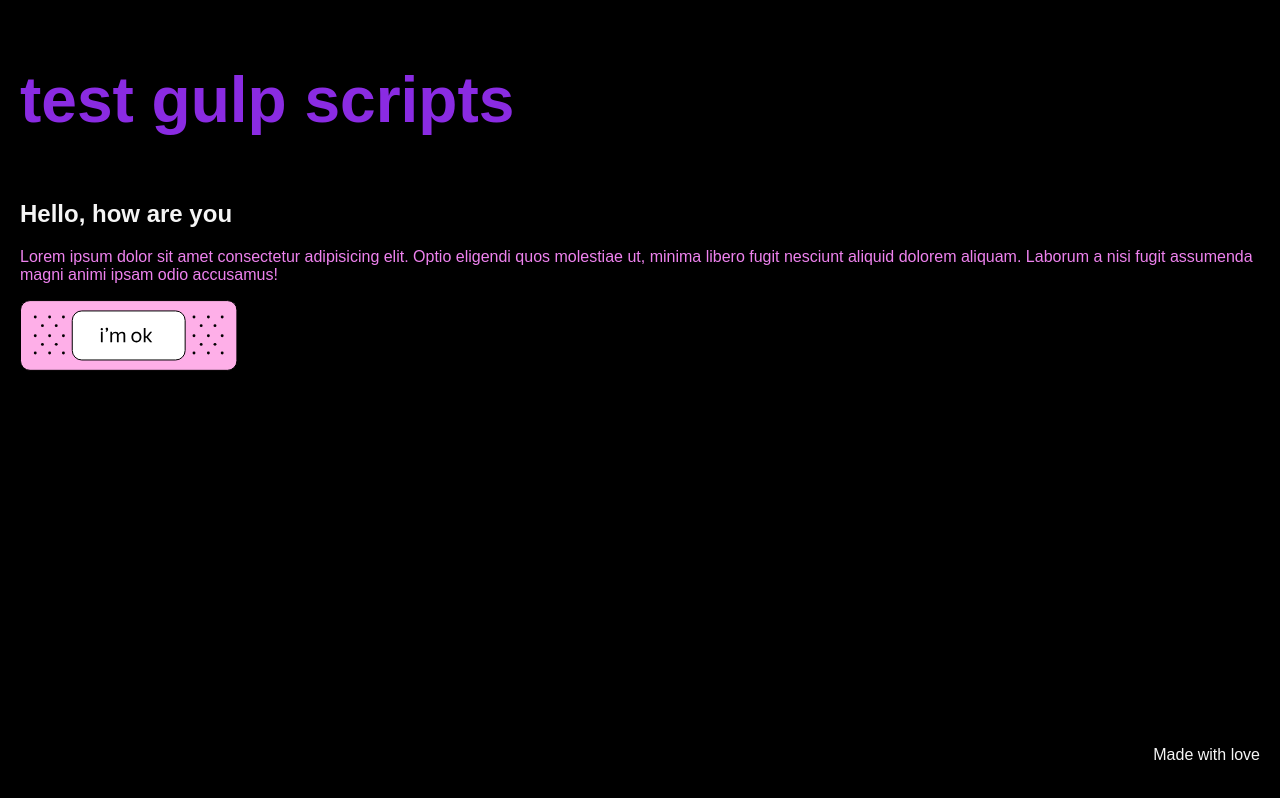
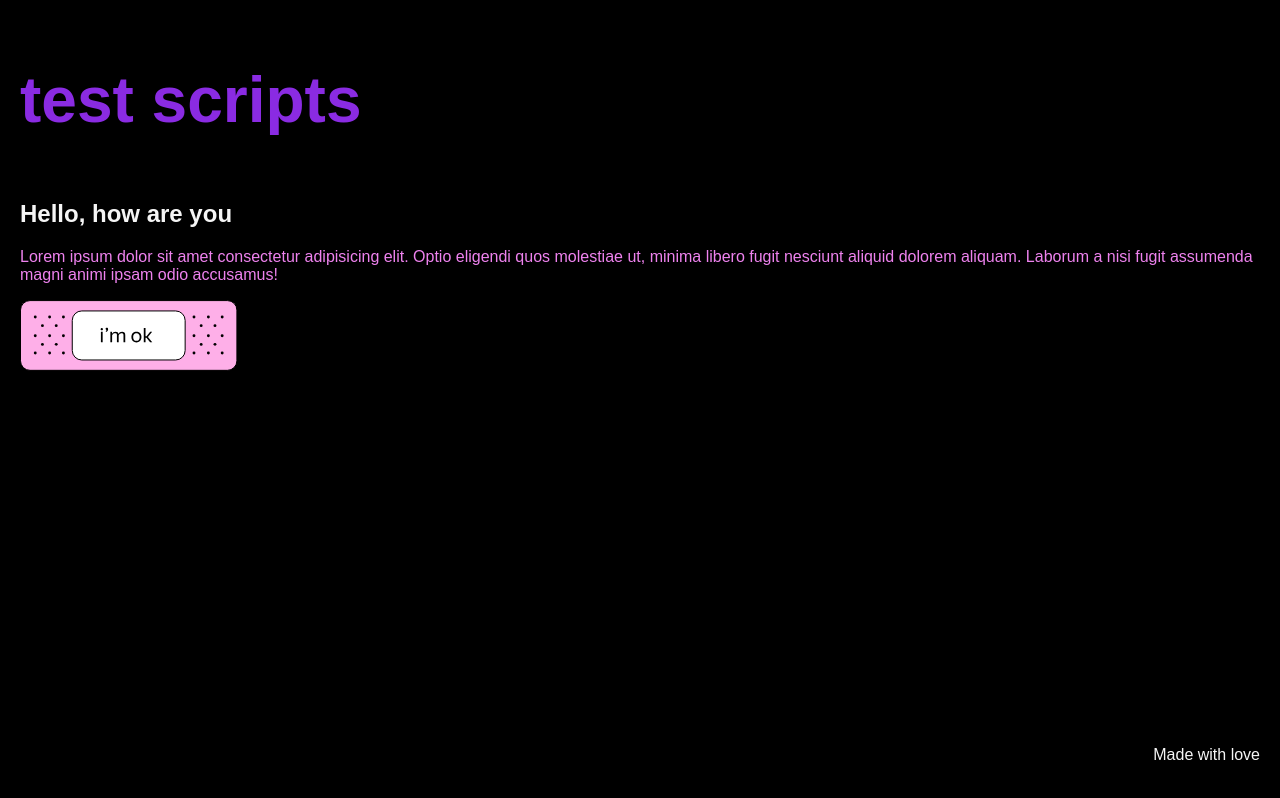
Before and after one commit to KPACUBO763/gulp-preset, a website: page src/index.html in a window 1280 px wide. Drawn offline with Linux system fonts and the light colour scheme; files that its build step writes are made by us from their sources.

Commit message:
тест_скрипта

```diff
--- a/package.json
+++ b/package.json
@@ -14,7 +14,7 @@
     "build": "gulp build",
     "dev": "gulp",
     "fixAndBuild": "npm run fixAll && npm run build",
-    "lintfixAndPush": "npm run fixAll && git add . && git commit -m 'публикация' && git push"
+    "lintfixAndPush": "npm run fixAll && git add . && git commit -m тест_скрипта && git push"
   },
   "author": "",
   "license": "ISC",
--- a/src/index.html
+++ b/src/index.html
@@ -9,7 +9,7 @@
   </head>
   <body class="page page_theme_dark">
     <header class="header page__header header_theme_dark">
-      <h1 class="header__title">test gulp scripts</h1>
+      <h1 class="header__title">test scripts</h1>
     </header>
     <main class="main">
       <h2 class="main__title">Hello, how are you</h2>
```
